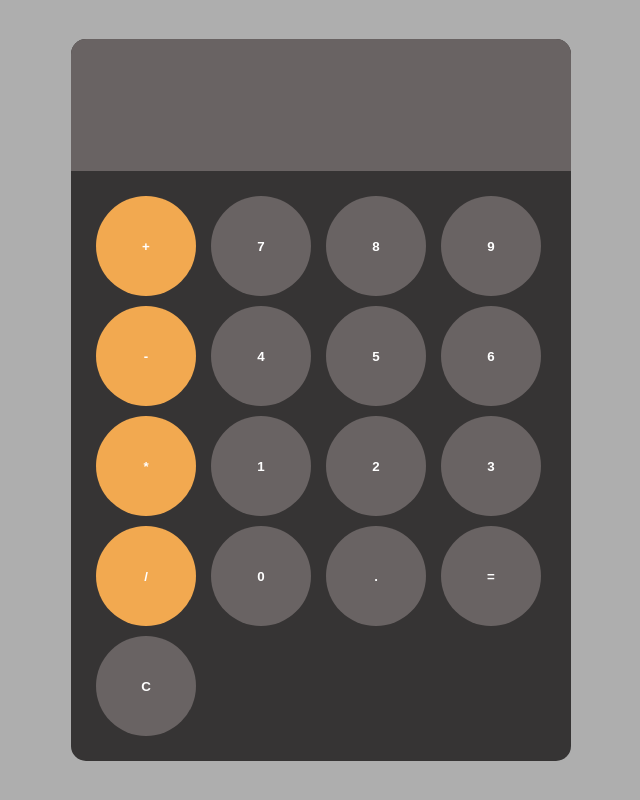
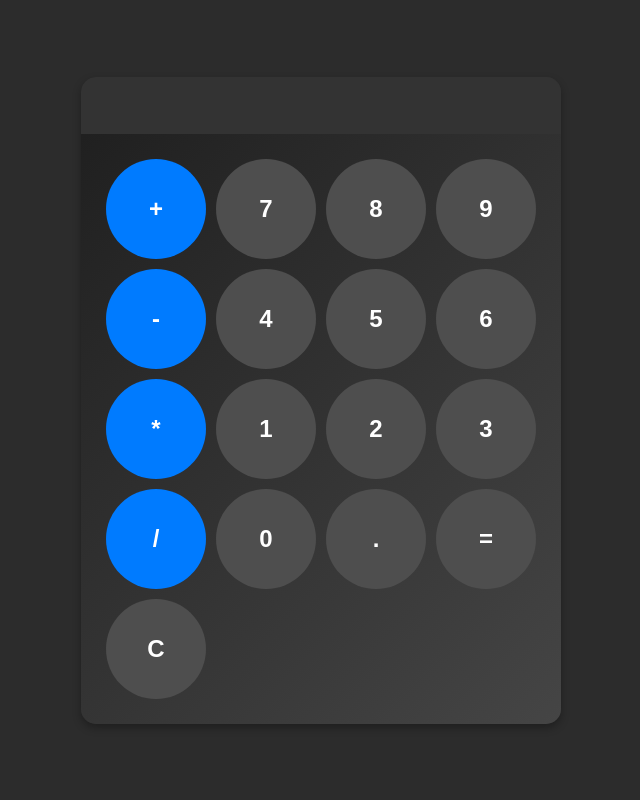
Before and after one commit to Goolyikhlaas/JS_calculator, a plain HTML site: page index.html in a window 1280 px wide. Shown: the whole page, without its empty margins (319-959 px from the left). Drawn offline with Linux system fonts and the light colour scheme.

Commit message:
last commit

```diff
--- a/script.js
+++ b/script.js
@@ -3,18 +3,30 @@ let display = document.getElementById('display');
 // Appends the clicked value to the display
 function appendToDisplay(value) {
     display.value += value;
+    adjustFontSize(); // Adjust the font size of the display
 }
 
 // Clears the display
 function clearDisplay() {
     display.value = '';
+    adjustFontSize(); // Reset the font size of the display
 }
 
 // Calculates the expression and updates the display
 function calculate() {
     try {
         display.value = eval(display.value); // Evaluates the expression
+        adjustFontSize(); // Adjust the font size of the display
     } catch (error) {
         display.value = 'Error'; // Displays error if the expression is invalid
     }
 }
+
+// Adjusts the font size of the display based on the input length
+function adjustFontSize() {
+    if (display.value.length > 10) {
+        display.style.fontSize = '3rem'; // Reduce font size for long inputs
+    } else {
+        display.style.fontSize = '5rem'; // Reset to original font size
+    }
+}
--- a/style.css
+++ b/style.css
@@ -1,66 +1,70 @@
-body{
+body {
     margin: 0;
     display: flex;
     justify-content: center;
     align-items: center;
     height: 100vh;
-    background-color: #aeaeae;
+    background-color: #2c2c2c; /* Dark background */
 }
 
-#calculator{
+#calculator {
     font-family: Arial, sans-serif;
-    background-color: #363434;
+    background: linear-gradient(135deg, #1e1e1e, #454545); /* Gradient background */
     border-radius: 15px;
     max-width: 500px;
     overflow: hidden;
+    box-shadow: 0 4px 8px rgba(0, 0, 0, 0.3); /* Add a subtle shadow */
 }
 
-#display{
+#display {
     width: 100%;
-    padding: 20px;
-    font-size: 5rem;
-    text-align: left;
+    padding: 10px; /* Reduced padding */
+    font-size: 2rem; /* Adjusted font size */
+    text-align: right;
     border: none;
-    background-color: #696363;
+    background-color: #333333; /* Dark gray display background */
     color: white;
+    overflow: auto; /* Allows display to scroll if content is too wide */
+    box-sizing: border-box; /* Includes padding and border in the element's total width and height */
 }
 
 
-#keys{
+#keys {
     display: grid;
     grid-template-columns: repeat(4, 1fr);
     gap: 10px;
     padding: 25px;
 }
 
-
-button{
+button {
+    font-size: 24px;
     width: 100px;
     height: 100px;
     border-radius: 50px;
     border: none;
-    background-color: #696363;
-    color: white;
+    background-color: #4e4e4e; /* Dark gray button background */
+    color: #ffffff; /* White text color */
     font-weight: bold;
     cursor: pointer;
+    transition: background-color 0.3s; /* Smooth background color transition */
 }
 
-button:hover{
-    background-color: #756e6e;
+button:hover {
+    background-color: #5e5e5e; /* Slightly lighter gray on hover */
 }
 
-button:active{
-    background-color: #938888;
+button:active {
+    background-color: #6e6e6e; /* Even lighter gray when active */
 }
 
-.operator-btn{
-    background-color: #f2a950;
+.operator-btn {
+    background-color: #007bff; /* Blue for operators */
 }
 
-.operator-btn:hover{
-    background-color: #f9bb6f;
+.operator-btn:hover {
+    background-color: #3399ff; /* Lighter blue on hover */
 }
 
-.operator-btn:active{
-    background-color: #f9c280;
+.operator-btn:active {
+    background-color: #66b3ff; /* Even lighter blue when active */
 }
```
